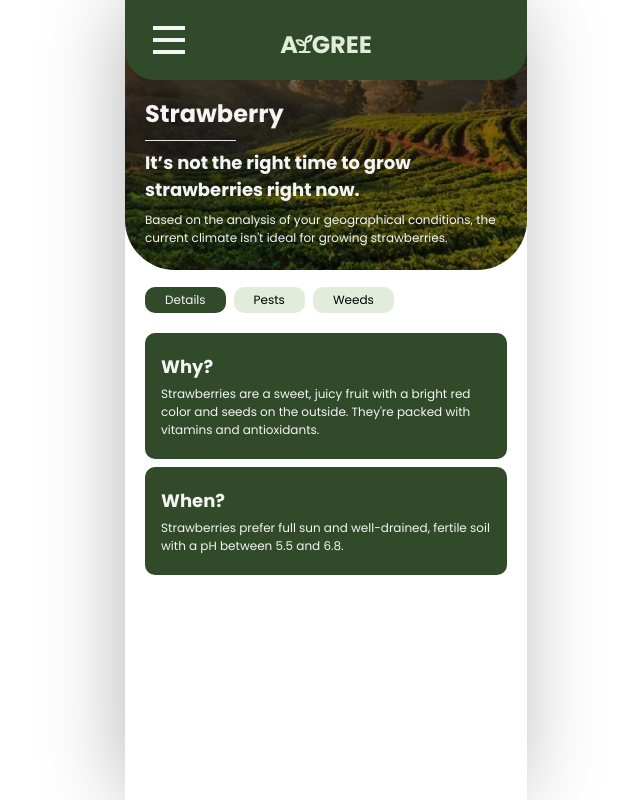
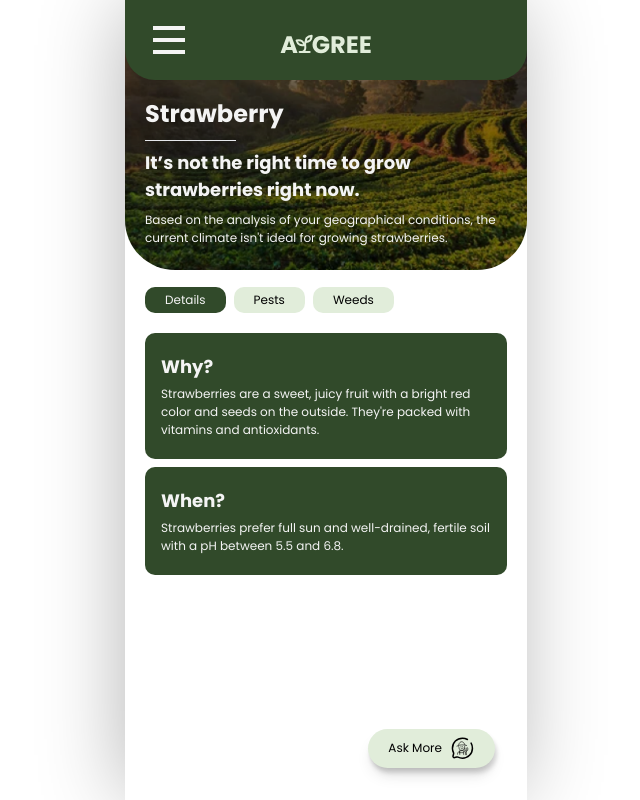
Before and after one commit to hacky-nasa/hacky, a Next.js app: page /crops-detail in a window 1280 px wide. Shown: the whole page, without its empty margins (314-954 px from the left). Built offline with nearby package versions, Linux system fonts and the light colour scheme.

Commit message:
update: layout size

```diff
--- /dev/null
+++ b/public/assets/icons/AsksIcon.tsx
@@ -0,0 +1,25 @@
+import React from 'react'
+import { IconInterface } from './type'
+
+const AsksIcon = ({ width = 25, height = 25 }: IconInterface) => {
+  return (
+    <svg width={width} height={height} viewBox="0 0 25 25" fill="none" xmlns="http://www.w3.org/2000/svg">
+    <path d="M17.4404 3.49773C15.9695 2.64688 14.2618 2.15991 12.4404 2.15991C6.91758 2.15991 2.44043 6.63706 2.44043 12.1599C2.44043 13.7596 2.81605 15.2715 3.48389 16.6124C3.66137 16.9687 3.72044 17.376 3.61755 17.7605L3.02194 19.9866C2.76338 20.9529 3.64744 21.8369 4.61378 21.5784L6.83982 20.9828C7.22436 20.8799 7.63164 20.939 7.98796 21.1164C9.3288 21.7843 10.8407 22.1599 12.4404 22.1599C17.9632 22.1599 22.4404 17.6827 22.4404 12.1599C22.4404 10.3385 21.9534 8.63078 21.1026 7.15991" stroke="black" stroke-width="1.5" stroke-linecap="round"/>
+    <path d="M6.93848 10.0994C10.1159 8.44362 13.231 8.60352 16.6632 9.4746" stroke="black" stroke-opacity="0.9" stroke-width="0.672" stroke-linecap="round" stroke-linejoin="round"/>
+    <path d="M8.57715 8.85009C10.0637 4.04406 13.6843 5.0294 14.9722 8.88415" stroke="black" stroke-opacity="0.9" stroke-width="0.672" stroke-linecap="round" stroke-linejoin="round"/>
+    <path d="M8.70207 10.522C8.03008 10.5455 8.70207 11.2038 9.12207 11.53C8.70207 15.52 14.8341 15.436 14.4141 11.236C14.6941 10.984 15.0861 10.4464 14.4141 10.312" stroke="black" stroke-opacity="0.9" stroke-width="0.672" stroke-linecap="round" stroke-linejoin="round"/>
+    <path d="M10.9707 11.0679C10.9707 10.9284 10.9707 10.7879 10.9707 10.6479" stroke="black" stroke-opacity="0.9" stroke-width="0.672" stroke-linecap="round" stroke-linejoin="round"/>
+    <path d="M12.5244 11.0679C12.4347 10.9287 12.4405 10.7891 12.4405 10.6479" stroke="black" stroke-opacity="0.9" stroke-width="0.672" stroke-linecap="round" stroke-linejoin="round"/>
+    <path d="M12.3854 12.6221C12.04 12.88 11.4763 12.88 11.2227 12.739" stroke="black" stroke-opacity="0.9" stroke-width="0.672" stroke-linecap="round" stroke-linejoin="round"/>
+    <path d="M7.46927 18.1939C7.3198 13.8374 13.9838 14.028 15.0546 15.6528C15.5942 16.4716 15.7009 17.7124 15.8702 18.712" stroke="black" stroke-opacity="0.9" stroke-width="0.672" stroke-linecap="round" stroke-linejoin="round"/>
+    <path d="M9.59359 14.9604C9.58124 15.472 9.60136 15.9834 9.62564 16.4928" stroke="black" stroke-opacity="0.9" stroke-width="0.672" stroke-linecap="round" stroke-linejoin="round"/>
+    <path d="M9.73926 16.6865C10.9502 16.5326 12.2755 16.7858 13.4389 16.7024" stroke="black" stroke-opacity="0.9" stroke-width="0.672" stroke-linecap="round" stroke-linejoin="round"/>
+    <path d="M13.7081 15.2776C13.4616 16.3414 13.687 17.3812 13.687 18.4479" stroke="black" stroke-opacity="0.9" stroke-width="0.672" stroke-linecap="round" stroke-linejoin="round"/>
+    <path d="M9.58789 15.7529C9.69045 16.6389 9.61435 17.5718 9.73153 18.4477" stroke="black" stroke-opacity="0.9" stroke-width="0.672" stroke-linecap="round" stroke-linejoin="round"/>
+    <path d="M14.6913 12.0446C14.1728 17.5604 19.298 15.3545 17.6594 11.79" stroke="black" stroke-opacity="0.9" stroke-width="0.672" stroke-linecap="round" stroke-linejoin="round"/>
+    <path d="M16.2383 12.0544C16.2478 14.2728 16.2383 16.5072 16.2383 18.7121" stroke="black" stroke-opacity="0.9" stroke-width="0.672" stroke-linecap="round" stroke-linejoin="round"/>
+    </svg>
+  )
+}
+
+export default AsksIcon
--- a/src/app/layout.tsx
+++ b/src/app/layout.tsx
@@ -31,7 +31,7 @@ export default function RootLayout({
     >
       <body className="min-h-screen overflow-x-hidden custom-scrollbar-hidden antialiased flex justify-center">
         <OpenAIContextProvider>
-          <div className="w-full sm:w-[402px] min-h-screen shadow-custom">
+          <div className="w-full max-w-[402px] min-h-screen shadow-custom">
             <Navbar />
             {children}
           </div>
--- a/src/modules/CropsDetailModule/index.tsx
+++ b/src/modules/CropsDetailModule/index.tsx
@@ -4,10 +4,19 @@ import React, { useState } from 'react'
 import Image from 'next/image'
 import { FilterButton } from '@/components/elements/button/FilterButton'
 import { datahama } from './constant'
+import { Button } from '../../components/elements/button/Button';
+import AsksIcon from '../../../public/assets/icons/AsksIcon';
+import { useRouter } from 'next/navigation'
 
 export const CropsDetailModule = () => {
   const [filterCategory, setFilterCategory] = useState('Details')
   const [subFilter, setSubFilter] = useState('')
+
+  const router = useRouter()
+
+  const handleNavigate = () => {
+    router.push('/chat')
+  }
 
   const renderContent = () => {
     if (filterCategory === 'Details') {
@@ -125,6 +134,12 @@ export const CropsDetailModule = () => {
         )}
         <div className="flex flex-col gap-2 pt-2">{renderContent()}</div>
       </section>
+      <Button
+      rightIcon={AsksIcon}
+      className='shadow-lg px-5 py-[7.2px] absolute bottom-8 right-8'
+      onClick={handleNavigate}>
+        Ask More
+      </Button>
     </section>
   )
 }
```
